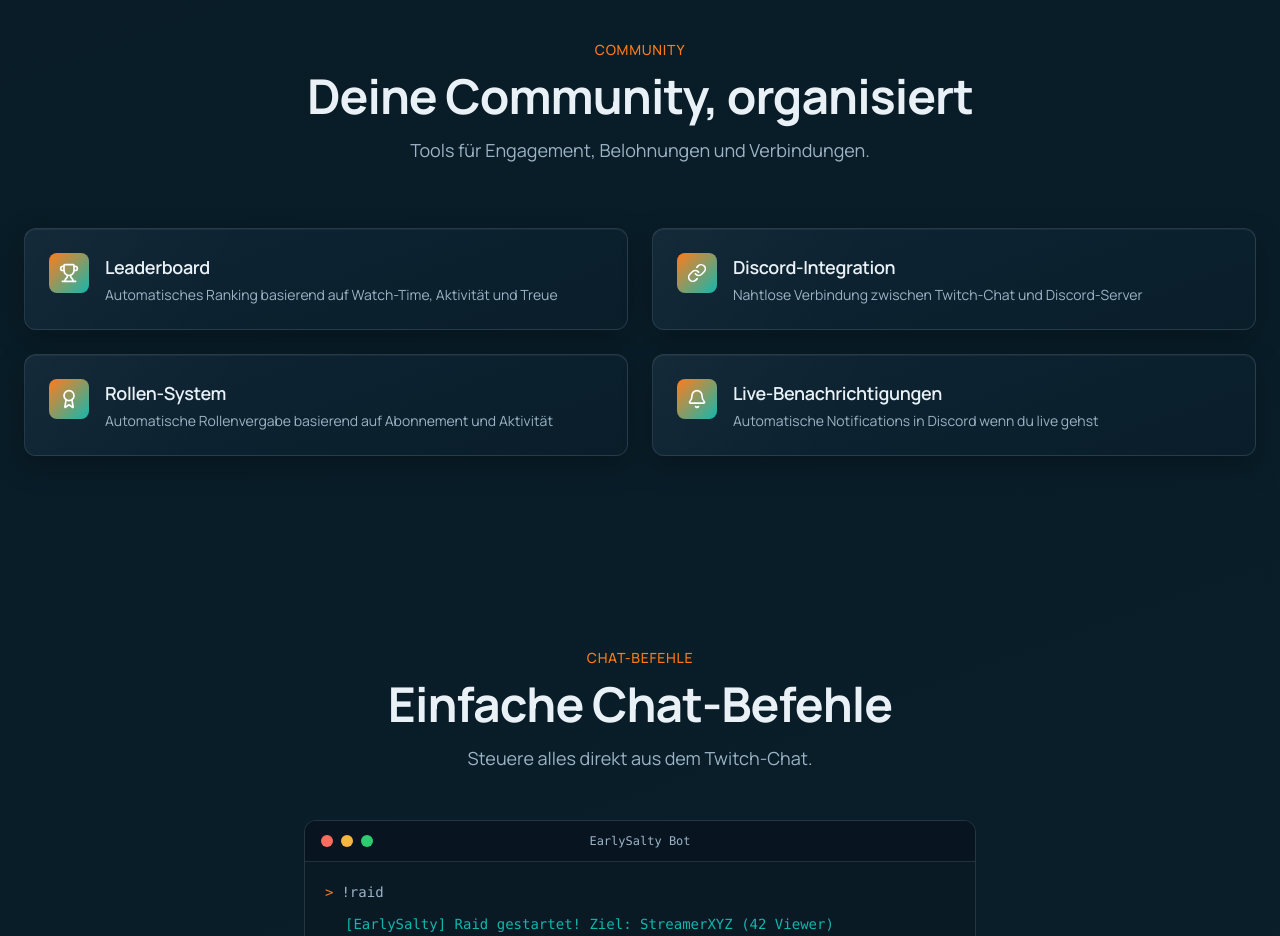
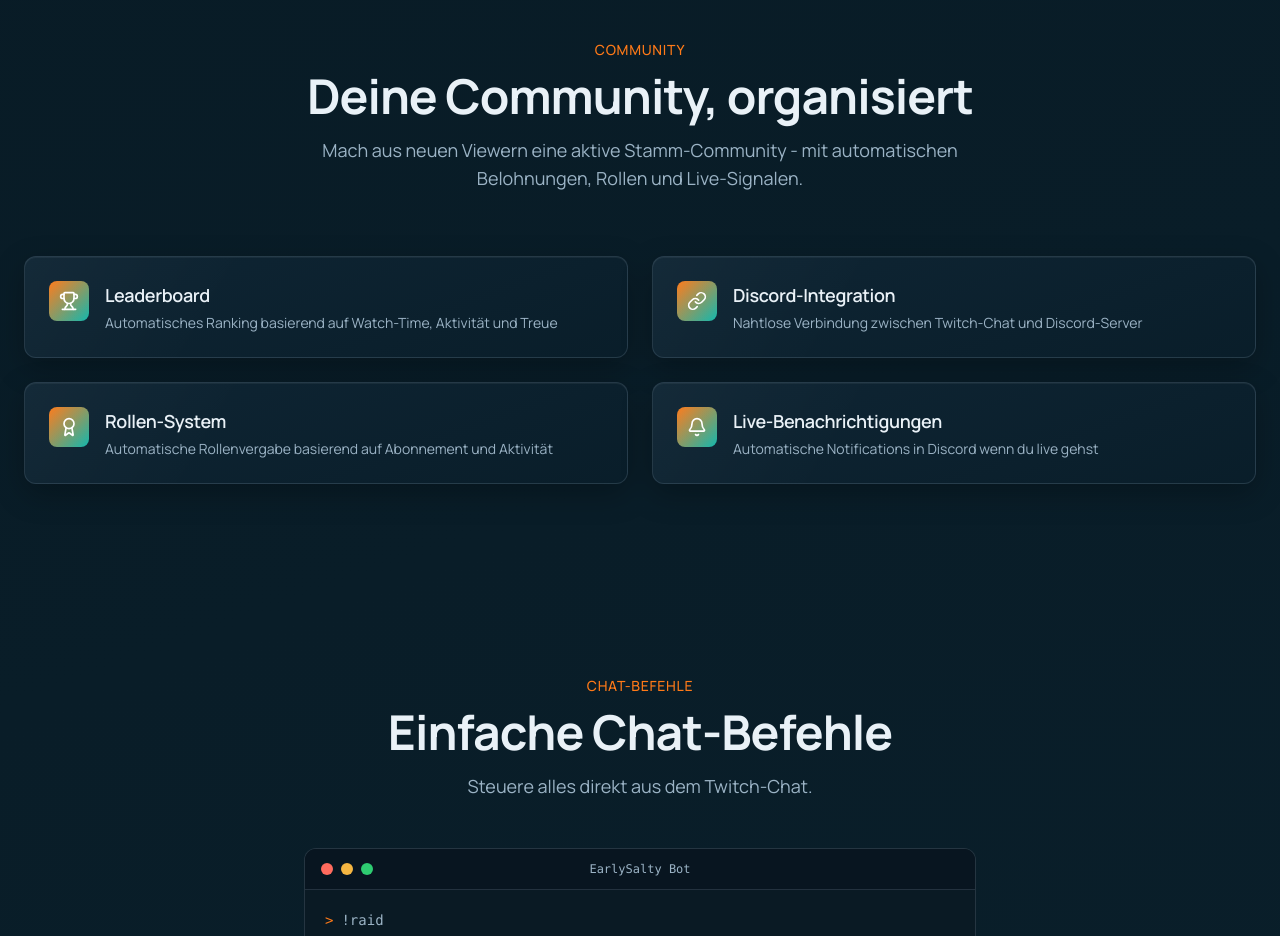
Before and after one commit to NaniDerEchte2/Deadlock-Twitch-Bot, a React (Vite) app in the folder website/: page / in a window 1280 px wide. Shown: the part 5400-6336 px from the top of the page. Built offline with nearby package versions, Linux system fonts and the light colour scheme; a web font is replaced by a local one.

Commit message:
Update Community.tsx

```diff
--- a/website/src/components/sections/Community.tsx
+++ b/website/src/components/sections/Community.tsx
@@ -37,7 +37,7 @@ export function Community() {
         <SectionHeading
           badge="Community"
           title="Deine Community, organisiert"
-          subtitle="Tools für Engagement, Belohnungen und Verbindungen."
+          subtitle="Mach aus neuen Viewern eine aktive Stamm-Community - mit automatischen Belohnungen, Rollen und Live-Signalen."
         />
 
         <div className="grid grid-cols-1 md:grid-cols-2 gap-6 mt-16">
```
